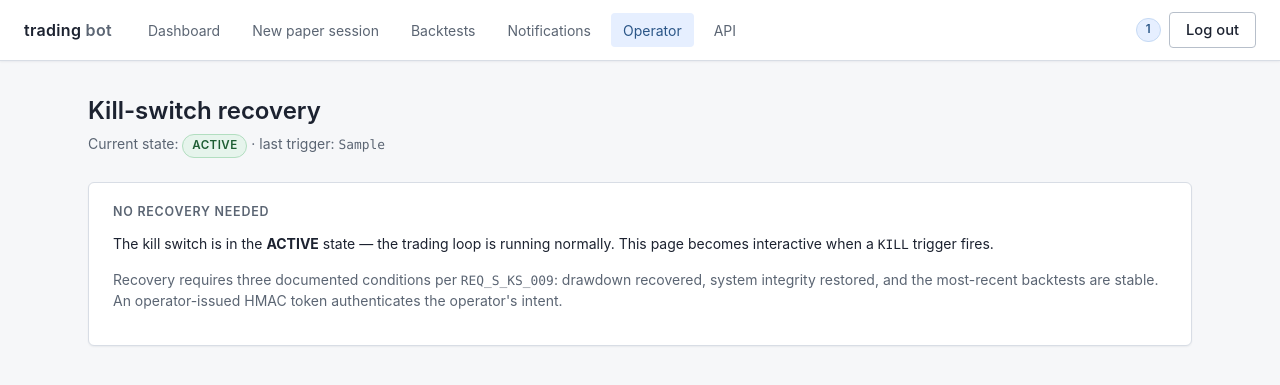
After one commit to lfazio/trading-bot, a Python web app: template trading_system/webapp/templates/recovery.html in a window 1280 px wide. The commit adds this page. Shown: the top 385 px of the page. Run offline with Jinja, Linux system fonts and the light colour scheme; the template is opened without the code that fills it: most values are stand-ins (such as "Sample title", 1, 10 or a date in 2020).

Commit message:
CR-019 step 1 (b) — kill-switch recovery wizard (REQ_F_WEB2_007).
Closes REQ_F_WEB2_007 at TEST. 535/543 (98.5%), 8 TP left.

GET /operator/recovery:
- ACTIVE state -> informational page (no recovery needed).
- KILL/DEGRADED -> 3-step wizard with the documented
  RecoveryConditions checklist (drawdown / integrity /
  backtests) + operator-token input. Surfaces the current
  KillSwitchState badge + last trigger code.

POST /operator/recovery:
- Server-side double-check: any unchecked condition returns
  400 + the categorised safety:recovery_conditions_unmet Err
  (TC_KS_WEB2_002).
- Forwards the (token, drawdown, integrity, backtests) tuple
  to the RecoveryGate Protocol attached to app.state. Any Err
  from the gate (e.g., safety:invalid_operator_token) surfaces
  in the banner.

The view never imports trading_system.safety — operators wire
a RecoveryGate closure outside the webapp (the gate's
request_recovery delegates to StateManager.request_recovery).
Defensive against an unwired gate: GET renders the
informational page; POST returns 503 + safety:no_recovery_gate_wired.

UX guards:
- Submit button DOM-disabled until every checkbox is set AND
  the operator-token field is non-empty (JS) + the server-side
  handler also rejects (no JS-only enforcement per REQ_SDD_WEB2_*).
- The wizard dialog carries role=dialog + aria-modal +
  aria-labelledby + data-close-on-esc so the focus-trap
  helper traps Tab + Esc returns to the trigger.

Categorised error code is surfaced in the banner footer for
tooling/test parity (`Error code: safety:...`).

Base nav grows an "Operator" link to /operator/recovery.

11 new tests covering: auth gate, informational vs wizard
rendering, no-gate fallback, conditions-unmet rejection, full-
recovery happy path, gate-rejected propagation, 503 on POST
without gate, DOM-disabled submit, modal a11y markers.

Full webapp + conformance: 314 pass.

Co-Authored-By: Claude Opus 4.7 <noreply@anthropic.com>

```diff
--- a/trading_system/webapp/app.py
+++ b/trading_system/webapp/app.py
@@ -56,6 +56,9 @@ from trading_system.webapp.routers.views.onboarding import router as onboarding_
 from trading_system.webapp.routers.views.paper_session import (
     router as paper_session_router,
 )
+from trading_system.webapp.routers.views.recovery import (
+    router as recovery_router,
+)
 from trading_system.webapp.routers.views.reports import router as reports_router
 from trading_system.webapp.sse import router as sse_router
 
@@ -79,6 +82,7 @@ class WebappState:
     paper_state_reader: Any | None = None
     runtime_registry: Any | None = None
     notification_inbox: Any | None = None
+    recovery_gate: Any | None = None
     registry_promoter: Any | None = None
     promotion_audit_notifier: Any | None = None
     job_queue: JobQueue | None = None
@@ -150,6 +154,7 @@ def create_app(state: WebappState) -> FastAPI:
     app.state.paper_state_reader = state.paper_state_reader
     app.state.runtime_registry = state.runtime_registry
     app.state.notification_inbox = state.notification_inbox
+    app.state.recovery_gate = state.recovery_gate
     app.state.registry_promoter = state.registry_promoter
     app.state.promotion_audit_notifier = state.promotion_audit_notifier
     app.state.job_queue = state.job_queue
@@ -167,6 +172,7 @@ def create_app(state: WebappState) -> FastAPI:
     app.include_router(notifications_router)
     app.include_router(onboarding_router)
     app.include_router(paper_session_router)
+    app.include_router(recovery_router)
     app.include_router(reports_router)
     app.include_router(dashboard_router)
     app.include_router(jobs_view_router)
--- a/trading_system/webapp/templates/base.html
+++ b/trading_system/webapp/templates/base.html
@@ -17,6 +17,7 @@
       <a href="/onboarding"   class="{% if active_nav == 'onboarding' %}current{% endif %}">New paper session</a>
       <a href="/jobs"         class="{% if active_nav == 'jobs' %}current{% endif %}">Backtests</a>
       <a href="/notifications" class="{% if active_nav == 'notifications' %}current{% endif %}">Notifications</a>
+      <a href="/operator/recovery" class="{% if active_nav == 'operator' %}current{% endif %}">Operator</a>
       <a href="/docs">API</a>
     </nav>
     <div class="topbar-actions">
--- /dev/null
+++ b/trading_system/webapp/templates/recovery.html
@@ -0,0 +1,141 @@
+{% extends "base.html" %}
+{% set active_nav = 'operator' %}
+{% block title %}Kill-switch recovery &mdash; trading-bot{% endblock %}
+{% block content %}
+<h1>Kill-switch recovery</h1>
+
+{% set _tones = {'ACTIVE':'success', 'DEGRADED':'warn', 'KILL':'error'} %}
+<p class="subhead">
+  Current state:
+  <span class="badge {{ _tones.get(ks_state, 'info') }}"
+        aria-label="Kill-switch state {{ ks_state }}">{{ ks_state }}</span>
+  {% if last_trigger %}
+  · last trigger: <code>{{ last_trigger }}</code>
+  {% endif %}
+</p>
+
+{% if error %}
+<div class="alert error" role="alert">
+  <p>
+  {% if error == 'safety:recovery_conditions_unmet' %}
+    Every recovery condition must be confirmed before submitting.
+    Check each box below.
+  {% elif error == 'safety:invalid_operator_token' %}
+    Operator token is invalid or expired. Issue a fresh token and
+    paste it below.
+  {% elif error == 'safety:no_recovery_needed' %}
+    Kill switch is already <code>ACTIVE</code>; no recovery needed.
+  {% elif error == 'safety:no_recovery_gate_wired' %}
+    No recovery gate wired in this deployment. Attach a
+    <code>RecoveryGate</code> to <code>app.state.recovery_gate</code>
+    and reboot the webapp.
+  {% else %}
+    {{ error }}
+  {% endif %}
+  </p>
+  <!-- Categorised error code, surfaced for tooling + tests. -->
+  <p class="muted" style="margin-top:0.25em; font-size:0.85rem">
+    Error code: <code>{{ error }}</code>
+  </p>
+</div>
+{% endif %}
+
+{% if ks_state == 'ACTIVE' %}
+<section class="card">
+  <h2>No recovery needed</h2>
+  <p>
+    The kill switch is in the <strong>ACTIVE</strong> state — the trading
+    loop is running normally. This page becomes interactive when a
+    <code>KILL</code> trigger fires.
+  </p>
+  <p class="muted">
+    Recovery requires three documented conditions per <code>REQ_S_KS_009</code>:
+    drawdown recovered, system integrity restored, and the most-recent
+    backtests are stable. An operator-issued HMAC token authenticates the
+    operator's intent.
+  </p>
+</section>
+
+{% else %}
+<section class="card"
+         role="dialog"
+         aria-modal="true"
+         aria-labelledby="recovery-heading"
+         tabindex="-1"
+         id="recovery-dialog"
+         data-close-on-esc="true">
+  <h2 id="recovery-heading">Confirm recovery conditions</h2>
+  <p>
+    All three conditions below must hold and you must paste a fresh
+    operator-token before the system clears the kill switch.
+  </p>
+
+  <form method="post" action="/operator/recovery" id="recovery-form">
+    <ol class="recovery-conditions">
+      <li class="field">
+        <label>
+          <input type="checkbox" name="drawdown_recovered" value="on"
+                 data-recovery-checkbox required>
+          <strong>Drawdown recovered</strong> — current max-drawdown is below
+          the configured re-entry threshold (per <code>REQ_S_KS_009</code>).
+        </label>
+      </li>
+      <li class="field">
+        <label>
+          <input type="checkbox" name="integrity_restored" value="on"
+                 data-recovery-checkbox required>
+          <strong>System integrity restored</strong> — no data-feed outages,
+          adapter health checks green, no pending broker reconciliations.
+        </label>
+      </li>
+      <li class="field">
+        <label>
+          <input type="checkbox" name="backtests_stable" value="on"
+                 data-recovery-checkbox required>
+          <strong>Backtests stable</strong> — the most-recent walk-forward
+          run cleared all gates without out-of-sample collapse.
+        </label>
+      </li>
+    </ol>
+
+    <div class="field">
+      <label for="operator_token">Operator token</label>
+      <input type="password" id="operator_token" name="operator_token"
+             autocomplete="off" required
+             placeholder="Paste the HMAC-signed token issued by tools/issue_operator_token.py">
+      <small class="hint">Tokens expire after ~5 minutes; issue a fresh one if needed.</small>
+    </div>
+
+    <div class="row">
+      <button type="submit" id="recovery-submit" disabled>
+        Submit recovery
+      </button>
+      <a href="/" class="button secondary">Cancel</a>
+    </div>
+  </form>
+</section>
+
+<script>
+// REQ_F_WEB2_007 — DOM-disabled submit until every checkbox is set.
+// The server-side handler ALSO enforces this; the JS is purely
+// for UX (the operator sees the button activate as they tick).
+(function() {
+  document.addEventListener('DOMContentLoaded', () => {
+    const form = document.getElementById('recovery-form');
+    const submit = document.getElementById('recovery-submit');
+    if (!form || !submit) return;
+    const boxes = form.querySelectorAll('input[data-recovery-checkbox]');
+    const token = form.querySelector('input[name="operator_token"]');
+    const update = () => {
+      const allBoxesChecked = Array.from(boxes).every((b) => b.checked);
+      const hasToken = token && token.value.trim() !== '';
+      submit.disabled = !(allBoxesChecked && hasToken);
+    };
+    boxes.forEach((b) => b.addEventListener('change', update));
+    if (token) token.addEventListener('input', update);
+    update();
+  });
+})();
+</script>
+{% endif %}
+{% endblock %}
```
Also changed, not shown: tests/webapp/openapi_phase_a.expected.json (+101 -0 lines), tests/webapp/test_recovery_wizard.py (added, +298 -0 lines), trading_system/webapp/routers/views/recovery.py (added, +171 -0 lines), docs/traceability.csv.
